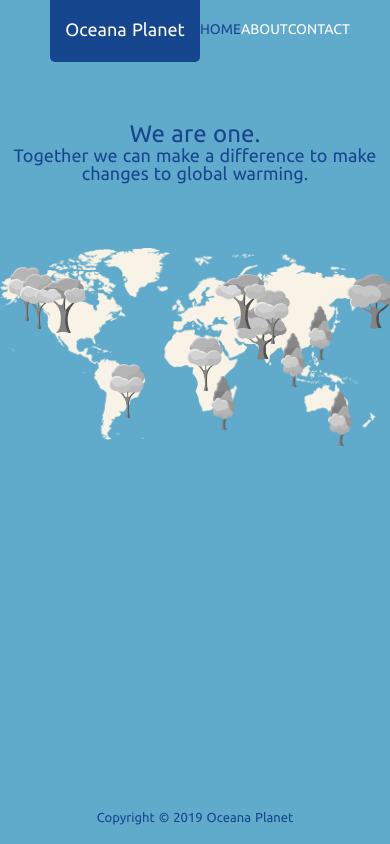
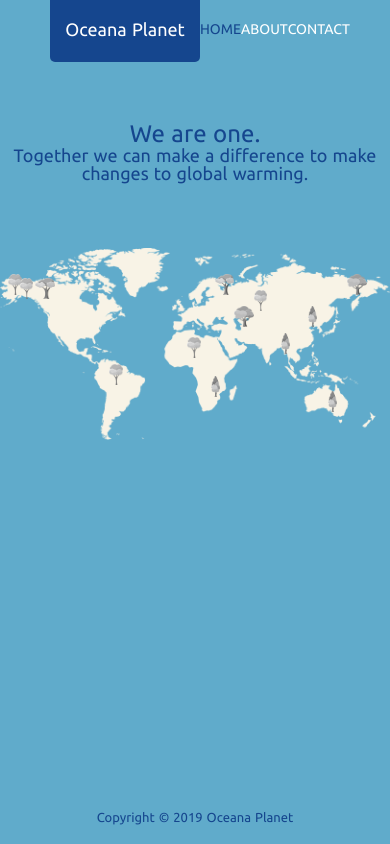
Before and after one commit to cavaoncompany/oceana-planet, a Nuxt app: page / in a window 390 px wide. Shown: the top 844 px of the page. Built offline with nearby package versions, Linux system fonts and the light colour scheme.

Commit message:
responsive trees

```diff
--- a/assets/main.css
+++ b/assets/main.css
@@ -24,4 +24,13 @@ html, body, #__nuxt, #__layout, #__layout div {
   #map {
     overflow: hidden;
   }
+  .map-container .tree-container {
+    height: 30px !important;
+  }
 }
+
+@media (max-width: 500px) {
+  .map-container .tree-container {
+    height: 21px !important;
+  }
+}
--- a/components/Map.vue
+++ b/components/Map.vue
@@ -130,7 +130,7 @@ export default {
 .tree-container {
   position: absolute;
   z-index: 10;
-  height: 10% !important;
+  height: 40px !important;
   width: 20px;
 }
 .tree {
--- a/content/homepage.json
+++ b/content/homepage.json
@@ -8,7 +8,7 @@
             "tree": "/images/tree-large-round-grey.png",
             "treeOnHover": "/images/tree-large-round.png",
             "lat": 2,
-            "lng": -45
+            "lng": -43
         },
         {
             "name": "Singapore",
@@ -88,7 +88,7 @@
             "tree": "/images/tree-large-round-grey.png",
             "treeOnHover": "/images/tree-large-round.png",
             "lat": 5,
-            "lng": -43
+            "lng": -42
         },
         {
             "name": "Scandinavia",
```
